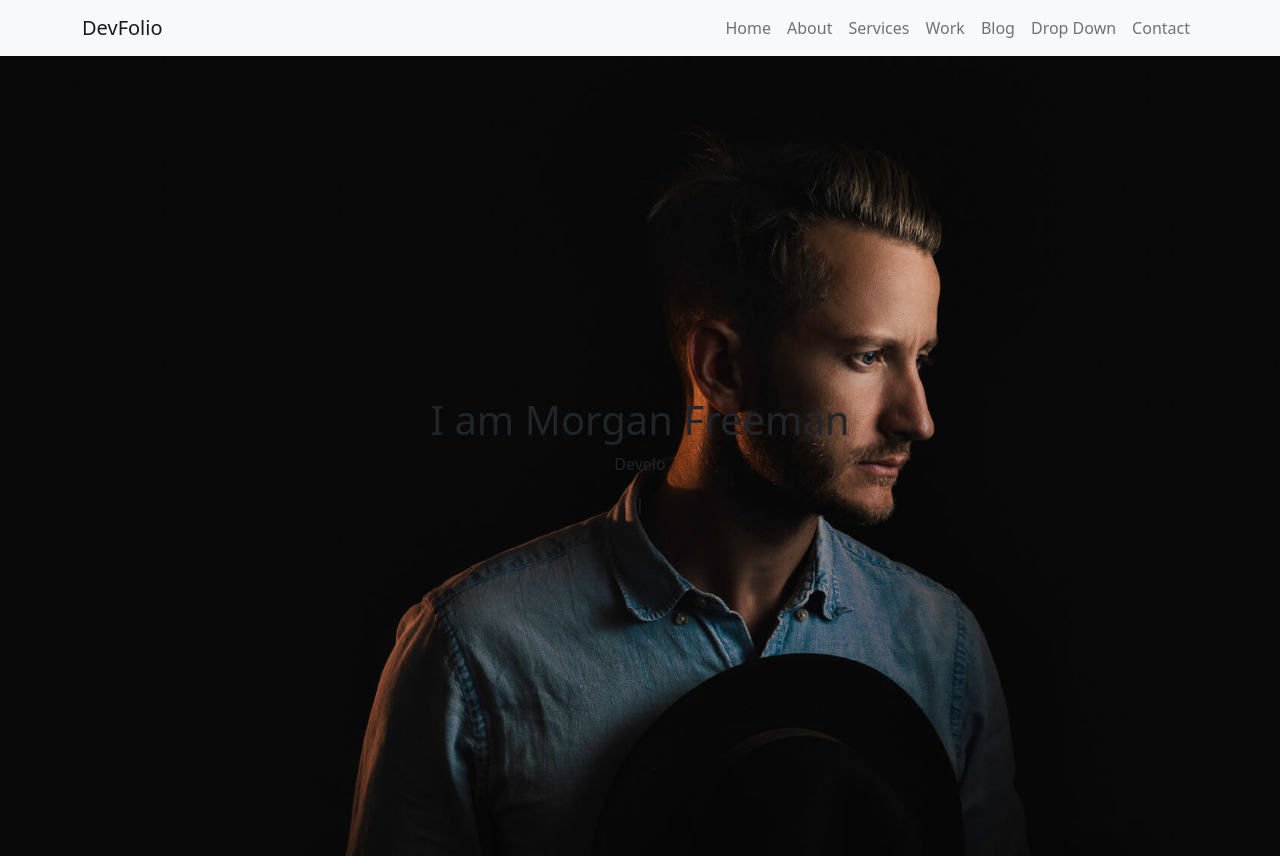
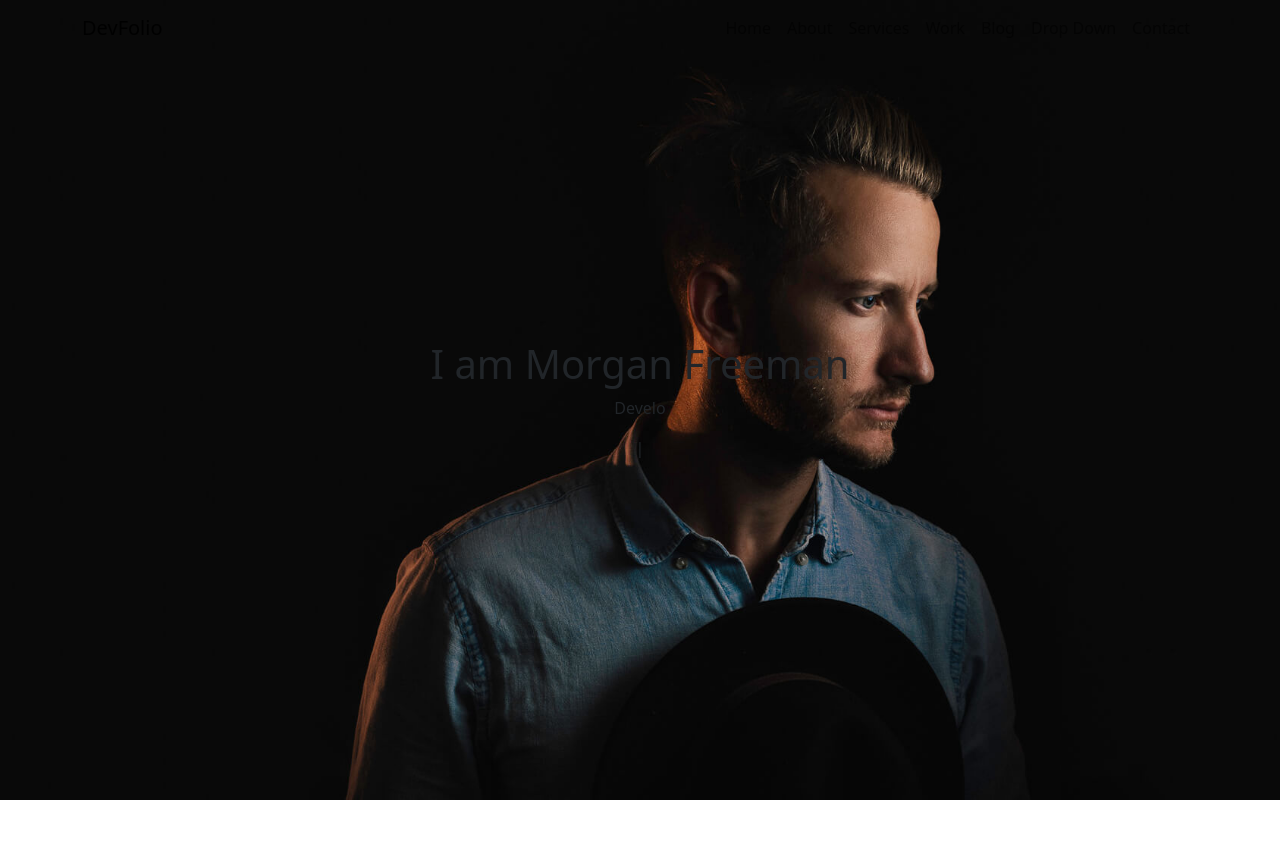
Before and after one commit to Ola-Reda/Devfolio, a plain HTML site: page index.html in a window 1280 px wide. After the commit the page ends 800 px from the top, so only its background shows below. Drawn offline with nearby package versions, Linux system fonts and the light colour scheme.

Commit message:
Add new changes

```diff
--- a/index.html
+++ b/index.html
@@ -11,7 +11,7 @@
     </head>
     <body>
         <!--navbar-->
-        <nav class="navbar navbar-expand-lg navbar-light bg-light">
+        <nav class="navbar navbar-expand-lg navbar-light fixed-top">
             <div class="container">
             <a class="navbar-brand" href="index.html">DevFolio</a>
             <button class="navbar-toggler" type="button" data-bs-toggle="collapse" data-bs-target="#navbarSupportedContent" aria-controls="navbarSupportedContent" aria-expanded="false" aria-label="Toggle navigation">
@@ -55,6 +55,22 @@
             </div>
         </main>
         <!--main-->
+        <!--section About-->
+        <!--section About-->
+        <!--section Services-->
+        <!--section Services-->
+        <!--section counter-->
+        <!--section counter-->
+        <!--section Portfolio-->
+        <!--section Portfolio-->
+        <!--section testimional-->
+        <!--section testimional-->
+        <!--section Blog-->
+        <!--section Blog-->
+        <!--section Contact-->
+        <!--section Contact-->
+        <!--footer-->
+        <!--footer-->
         <script src="js/bootstrap.bundle.min.js"></script>
         <script src="https://unpkg.com/typed.js@2.1.0/dist/typed.umd.js"></script>
         <script>
```
